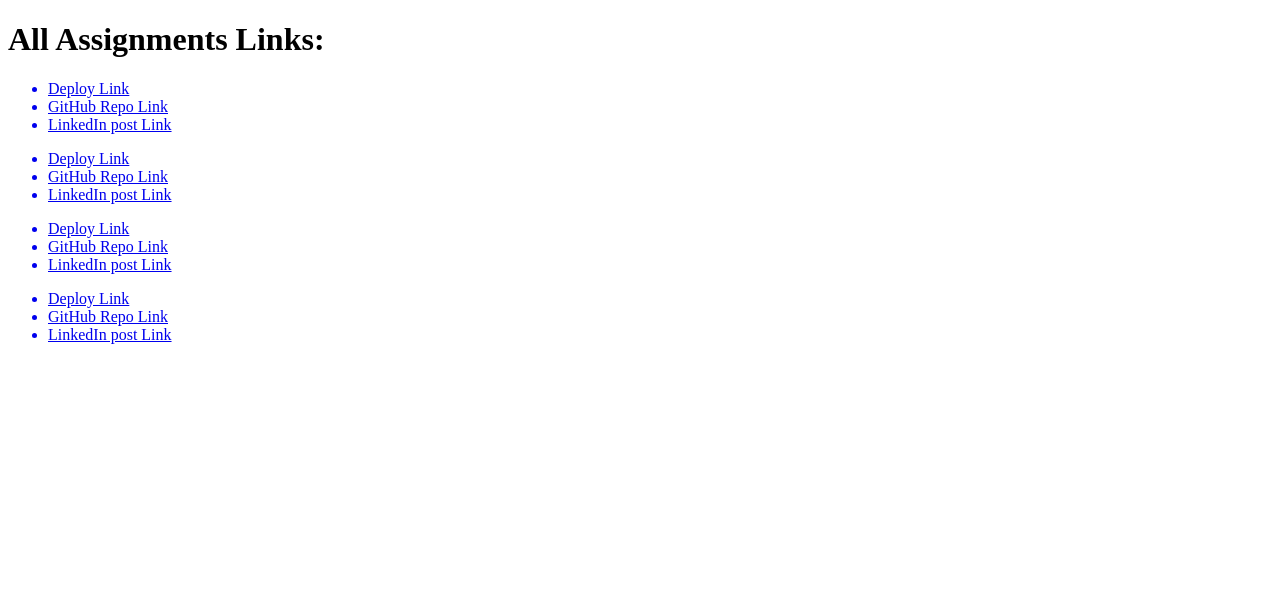
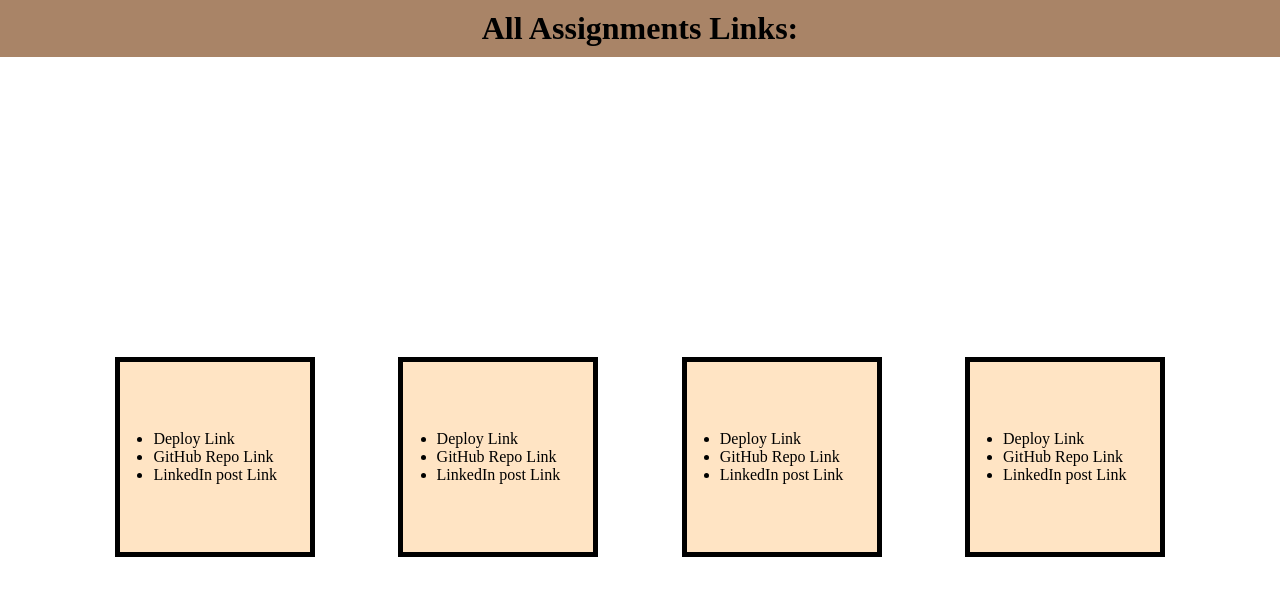
Before and after one commit to NadiaSadiq/All-CSS-Assignments, a plain HTML site: page index.html in a window 1280 px wide. Drawn offline with Linux system fonts and the light colour scheme.

Commit message:
add file

```diff
--- a/index.html
+++ b/index.html
@@ -4,7 +4,7 @@
     <meta charset="UTF-8">
     <meta name="viewport" content="width=device-width, initial-scale=1.0">
     <title>Main-Page</title>
-    <link rel="stylesheet" href="./mainstyle.css">
+    <link rel="stylesheet" href="./style.css">
 
 
 </head>
```
